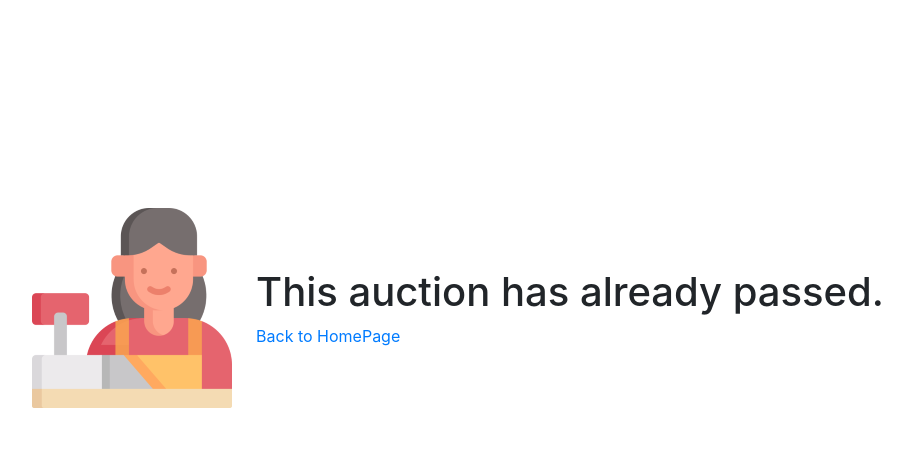
After one commit to aizilef/boodle, a Django app: page /passed_auction_error404 in a window 1280 px wide. The commit adds this page. Shown: the top 455 px of the page, without its empty margins (192-1104 px from the left). Run offline with Django 4.2, Linux system fonts and the light colour scheme; the visitor is signed in with stand-in values (Sample User, id 1).

Commit message:
Changed the cancel button text color for the link for the forms. Added an error 404 for past auctions. Added clean code for each view in views.py.

```diff
--- a/boodlesite/static/css/styles.css
+++ b/boodlesite/static/css/styles.css
@@ -582,3 +582,7 @@ nav a {
 .help-text {
   font-size: 15px;
 }
+
+.link-text {
+  color: white;
+}
--- a/boodlesite/templates/additem.html
+++ b/boodlesite/templates/additem.html
@@ -18,7 +18,7 @@
                 {{ form.as_p }}
             </div>
             <div class="button-space">
-                <button type="button" class="btn btn-danger"><a href= "{% url 'storeid' request.user.id %}">Cancel</a></button>
+                <button type="button" class="btn btn-danger"><a class="link-text" href= "{% url 'storeid' request.user.id %}">Cancel</a></button>
                 <button type="submit" class="btn btn-dark" name="Add Item"> Add Item </button>
             </div>
         </form>
--- a/boodlesite/templates/editBoodleUser.html
+++ b/boodlesite/templates/editBoodleUser.html
@@ -17,7 +17,7 @@
                 {% csrf_token %}
                 {{ form.as_p }}
             <div class="btn-group">
-                <button type="button" class="btn btn-danger"><a href= "{% url 'profileid' request.user.id %}">Cancel</a></button>
+                <button type="button" class="btn btn-danger"><a class="link-text" href= "{% url 'profileid' request.user.id %}">Cancel</a></button>
                 <button class="btn profile-btn" type="submit" name="Add Item"> Save Changes </button>
             </div>
             </form>
--- /dev/null
+++ b/boodlesite/templates/error404/passed_error404.html
@@ -0,0 +1,24 @@
+{% extends 'boodlesite\templates\error404\base_error404.html' %}
+{% load static %}
+
+
+{% block title %}{% endblock %}
+
+{% block styles %}
+{% endblock %}
+
+{% block content %}
+
+<div class="container">
+    <div class="error404__icon">
+        <img src="../../static/media/cashier.png" alt="">
+    </div>
+    <div class="error404__message">
+        <h1>This auction has already passed.</h1>
+        <a href="/">Back to HomePage</a>
+    </div>
+</div>
+
+
+
+{% endblock %}
--- a/boodlesite/templates/startauction.html
+++ b/boodlesite/templates/startauction.html
@@ -18,7 +18,7 @@
             {{ form.as_p }}
         </div>
         <div class="button-space">
-            <button type="button" class="btn btn-danger"><a href= "{% url 'storeid' request.user.id %}">Cancel</a></button>
+            <button type="button" class="btn btn-danger"><a class="link-text" href= "{% url 'storeid' request.user.id %}">Cancel</a></button>
             <button type="submit" class="btn btn-dark" name="savesauction">Save Auction</button>
         </div>
     </form>
--- a/boodlesite/templates/storeForm.html
+++ b/boodlesite/templates/storeForm.html
@@ -19,7 +19,7 @@
             {{ form.as_p }}
         </div>
         <div class="button-space">
-            <button type="button" class="btn btn-danger"><a href= "{% url 'storeid' request.user.id %}">Cancel</a></button>
+            <button type="button" class="btn btn-danger"><a class="link-text" href= "{% url 'storeid' request.user.id %}">Cancel</a></button>
             <button type="submit" class="btn btn-dark" name="Add Item"> Save Changes </button>
         </div>
     </form>
--- a/main/urls.py
+++ b/main/urls.py
@@ -7,7 +7,8 @@ urlpatterns = [
     path('', homepage, name='index'),
     path('auction', auction, name='auction'),
     path('auction/<int:pk>/',auction, name='auctionid'),
-    path('error404', error404, name='error404'),
+    path('future_auction_error404', future_auction_error404, name='future_auction_error404'),
+    path('passed_auction_error404', passed_auction_error404, name='passed_auction_error404'),
     path('store/<int:pk>', mystore, name='storeid'),
     path('additem', addItem, name='additem'),
     path('additem/<int:pk>', addItem, name='additemid'),
--- a/main/views.py
+++ b/main/views.py
@@ -16,7 +16,9 @@ from .forms import *
 from datetime import datetime, timedelta
 
 def registerPage(request):
-    # dont want a logged in user to see this
+    '''
+    Any user can only register an account on Boodle. They must give a unique username or they will be asked to input another one. A logged-in user cannot see the registration page unless they log-out of Boodle.
+    '''
     if request.user.is_authenticated:
         return redirect('/')
     else:
@@ -29,9 +31,6 @@ def registerPage(request):
                 password = form.cleaned_data.get('password1')
                 messages.success(request, 'Account was create for ' + user_name)
 
-                # boodleuser_inst = BoodleUser.objects.create(displayname=user_name, pword=password, username=user_name)
-                # boodleuser_inst.save()
-
                 return redirect('login')
 
 
@@ -39,8 +38,12 @@ def registerPage(request):
         return render(request, 'boodlesite/templates/registration/register.html', context)
 
 def loginPage(request):
-
-    # dont want a logged in user to see this
+    '''
+    A user can only log in if they have registered account on Boodle.
+    They must input the correct password and username or else they won't be let in the site.
+    They will be redirected to Boodle's home page if credentials are valid.
+    A logged-in user cannot see the log-in page unless they log-out of Boodle.
+    '''
     if request.user.is_authenticated:
         return redirect('/')
     else:
@@ -53,29 +56,32 @@ def loginPage(request):
                 login(request, boodle_user)
                 return redirect('/')
             else:
-                messages.info(request, 'Username OR Password is incorrect') # all msgs get sent here will be output
+                messages.info(request, 'Username OR Password is incorrect')
 
-        context = {}
-        return render(request, 'boodlesite/templates/registration/login.html', context)
+        return render(request, 'boodlesite/templates/registration/login.html')
 
 def logoutUser(request):
+    '''
+    Logs auser out of their Boodle account.
+    Redirects a user to the login page when activated.
+    '''
     logout(request)
     return redirect('login')
 
 @login_required(login_url='login')
 def homepage(request):
-    print(Auction.objects.all())
-
-    # Filter by auctions happening right now
+    '''
+    Only a logged-in user has access to this view.
+    A logged-in user has access to the current and future auctions. They may choose from the selection on which they would like to participate in.
+    These auctions are available only at the end time set by the seller. This applies to both current and future auctions.
+    A user also has access to the other parts of the site from here through the navigation bar.
+    '''
     auctions_now = Auction.objects.filter(auctionstart__lt=datetime.now(),auctionend__gt=datetime.now())
     for auction in auctions_now:
         print(auction)
 
-    # Filter by auctions scheduled at most a week from now
     week_range = datetime.now() + timedelta(days=7)
     auctions_soon = Auction.objects.filter(auctionstart__lt=week_range).exclude(auctionstart__lte=datetime.now())
-    for auction in auctions_soon:
-        print(auction)
 
     context = {
         'auctions_now': auctions_now,
@@ -86,19 +92,17 @@ def homepage(request):
 
 @login_required(login_url='login')
 def auction(request,pk):
-
-    # Current auction ID
+    '''
+    Only a logged-in user has access to this view.
+    An auction is viewable only when it is ongoing. A user cannot view past nor future auctions -- they will receive an error page if they try to access future auctions. This indicates they should go back to the home screen.
+    A user also has access to the other parts of the site from here through the navigation bar.
+    '''
     auction = Auction.objects.get(pk=pk)
-    # Item for auction
-    auction_item = auction.itemid # this is the itemfk thru auction
-    # Host
+    auction_item = auction.itemid
     auction_host = auction_item.storeid
 
-    # Auction bids
     auction_bids = AuctionBid.objects.filter(auctionid=pk).order_by('-bidtime')
     highest_bid = auction_item.floorprice
-
-    ## ⭐ the user that is logged in
 
     users = AuthUser.objects.get(id=request.user.id)
     userid = users.id
@@ -113,11 +117,10 @@ def auction(request,pk):
         if form.is_valid():
             try:
                 amount = form.cleaned_data['amount']
-                # saves the bid by auctionid, amount, bidtime, boodleuserid
                 new_bid = AuctionBid(
                     amount=amount, bidtime=datetime.now(),
                     auctionid=auction, userid=users)
-                new_bid.save()
+                new_bid.save()       # saves the bid by auctionid, amount, bidtime, boodleuserid
                 return redirect(f"/auction/{pk}")
             except Exception as e:
                 print("Error:", e)
@@ -136,29 +139,58 @@ def auction(request,pk):
     }
 
     if auction.auctionend < datetime.now():
-        return HttpResponse("This auction has already passed.")
+        return render(request, "boodlesite/templates/error404/passed_error404.html")
     elif auction.auctionstart > datetime.now():
         return render(request, "boodlesite/templates/error404/notstarted_error404.html")
     else:
         return render(request, "boodlesite/templates/auction.html",context)
 
 @login_required(login_url='login')
-def error404(request):
+def passed_auction_error404(request):
+    '''
+    Only a logged-in user has access to this view.
+    A user receives this view when they try to view passed auctions.
+    A user also has access to the other parts of the site from here through the navigation bar.
+    '''
+    return render(request, "boodlesite/templates/error404/passed_error404.html")
+
+
+@login_required(login_url='login')
+def future_auction_error404(request):
+    '''
+    Only a logged-in user has access to this view.
+    A user receives this view when they try to view future auctions.
+    A user also has access to the other parts of the site from here through the navigation bar.
+    '''
     return render(request, "boodlesite/templates/error404/notstarted_error404.html")
 
 @login_required(login_url='login')
 def about(request):
+    '''
+    Only a logged-in user has access to this view.
+    This shows relevant information on Boodle and the creators.
+    A user also has access to the other parts of the site from here through the navigation bar.
+    '''
     return render(request, "boodlesite/templates/about.html")
 
 @login_required(login_url='login')
 def help(request):
+    '''
+    Only a logged-in user has access to this view.
+    This shows relevant information on how to use Boodle.
+    A user also has access to the other parts of the site from here through the navigation bar.
+    '''
     return render(request, "boodlesite/templates/help.html")
 
 @login_required(login_url='login')
 def mystore(request, pk):
-
-    #### Access to store 1 [ edit accordingly when it becomes accessible thru a user ] ####
-    # pk is storeid
+    '''
+    Only a logged-in user has access to this view.
+    This shows the store owned by a user. If a user has not made a store, this view is not available to them. The store contains items they want to/currently put on auction.
+    This view is where a user [seller] can start an auction to be put up in the homepage for every user [buyers and sellers] to see.
+    The user [seller] can also edit the item details and store details in this view.
+    A user also has access to the other parts of the site from here through the navigation bar.
+    '''
     current_store = Store.objects.get(pk=pk)
     store_owner = current_store.userid
     store_items = Item.objects.filter(storeid=pk)
@@ -197,8 +229,11 @@ def mystore(request, pk):
 
 @login_required(login_url='login')
 def addItem(request, pk):
-
-    # Current Store, pk here is the storeid
+    '''
+    Only a logged-in user has access to this view.
+    This view is a form wherin users [sellers] can add items to their store. After successfully making the item, they will be redirected back to the store.
+    A user also has access to the other parts of the site from here through the navigation bar.
+    '''
     current_store = Store.objects.get(pk=pk)
 
     form = AddItemForm(initial={'storeid':current_store})
@@ -219,6 +254,11 @@ def addItem(request, pk):
 
 @login_required(login_url='login')
 def editItem(request, pk):
+    '''
+    Only a logged-in user has access to this view.
+    This view is a form wherin users [sellers] can edit item details on their store. After successfully editing the item, they will be redirected back to the store.
+    A user also has access to the other parts of the site from here through the navigation bar.
+    '''
 
     item = Item.objects.get(itemid=pk)
     current_store = item.storeid
@@ -239,18 +279,18 @@ def editItem(request, pk):
 
 @login_required(login_url='login')
 def startAuction(request, pk):
+    '''
+    Only a logged-in user has access to this view.
+    This view is a form wherin users [sellers] can start an auction to be viewed and accessed by the public.
+    They will have to fill in the details of their auction such as when they want it to start and end, and the particular item that is up for grabs.
+    A user also has access to the other parts of the site from here through the navigation bar.
+    '''
 
-    # pk is store id
     current_store = Store.objects.get(pk=pk)
     store_id = current_store.storeid
-    # get items under this store
     store_items = Item.objects.filter(storeid=store_id)
-    # Current userid, change as per ⭐ whoever is logged in
     user = AuthUser.objects.get(id=request.user.id)
     userid = user.id
-
-    # temp: all auctions
-    all_auctions = Auction.objects.all()
 
     form = StartAuctionForm(initial={'auctionstart':datetime.now()})
     form.fields["itemid"].queryset = store_items
@@ -281,10 +321,13 @@ def startAuction(request, pk):
 
 @login_required(login_url='login')
 def profile(request, pk):
-
+    '''
+    Only a logged-in user has access to this view.
+    This view is where the user can see the details of their profile. They have the option to make a store, access their store (only when they've made one) and edit their profile details.
+    The user can also see the auctions they have participated in.
+    A user also has access to the other parts of the site from here through the navigation bar.
+    '''
     current_user = AuthUser.objects.get(pk=pk)
-    #auction bid user id = 3 --> bids user made --> know auctions g
-    ## ⭐ the user that is logged in
     bids_by_user = AuctionBid.objects.filter(userid=pk).distinct('auctionid')
 
     auctions_of_user = Auction.objects.all().distinct('auctionid')
@@ -294,28 +337,18 @@ def profile(request, pk):
         for auction in auctions_of_user:
             if bid.auctionid == auction:
                 ids_of_auction.append(bid.auctionid)
-
-    # print("These are the distinct auction IDs: ", idsOfAuction)
-
-    #💫auctionsOfUser = Auction.objects.all().distinct('auctionid')
-    # get existing auctions for user's bids
     auctions = Auction.objects.all()
 
-    ### Purchase History ###
-
-    # Get auctionstart < currentdate auctions
+    # ITEMS USER BID ON
     current_date = datetime.now()
     won_itemids = []
     won_auctions = []
 
     for aucid in ids_of_auction:
-
         tempAuction = Auction.objects.get(pk=aucid.auctionid)
         auctionend = tempAuction.auctionend
 
-        # finished auction, auctionend
         if auctionend < current_date:
-
             bids = AuctionBid.objects.filter(auctionid=aucid).order_by('-bidtime')
             highest_bidder = bids[0].userid
 
@@ -326,7 +359,6 @@ def profile(request, pk):
                 won_itemids.append(itemid)
 
 
-    # 🔥Current Store, pk here is the storeid
     current_user = AuthUser.objects.get(pk=pk)
     form = CreateStoreForm(initial={'userid':pk})
 
@@ -338,11 +370,9 @@ def profile(request, pk):
 
     if request.method == 'POST':
         form = CreateStoreForm(request.POST, initial={'userid':pk})
-        # putting a default value
         if form.is_valid():
             form.save()
             return redirect('profileid', pk=pk)
-    # 🔥
 
     context = {
         'displayname': current_user.username,
@@ -362,6 +392,11 @@ def profile(request, pk):
 
 @login_required(login_url='login')
 def editStore(request, pk):
+    '''
+    Only a logged-in user has access to this view.
+    This view is a form wherin users [sellers] can edit their store details such as the name of the store and the store description. After successfully saving, the user is redirected to the store page.
+    AA user also has access to the other parts of the site from here through the navigation bar.
+    '''
 
     store= Store.objects.get(storeid=pk)
     current_store = store.storeid
@@ -382,9 +417,15 @@ def editStore(request, pk):
 
 @login_required(login_url='login')
 def editProfile(request, pk):
+    '''
+    Only a logged-in user has access to this view.
+    This view is a form wherin users [sellers] can edit their profile details.
+    After successfully saving, the user is redirected to their profile page.
+    A user also has access to the other parts of the site from here through the navigation bar.
+    '''
 
-    user= AuthUser.objects.get(id=pk) # authuser object
-    current_user = user.id # auth user id
+    user= AuthUser.objects.get(id=pk)
+    current_user = user.id
     form = editBoodleUserForm(instance=user)
 
     if request.method == 'POST':
```
